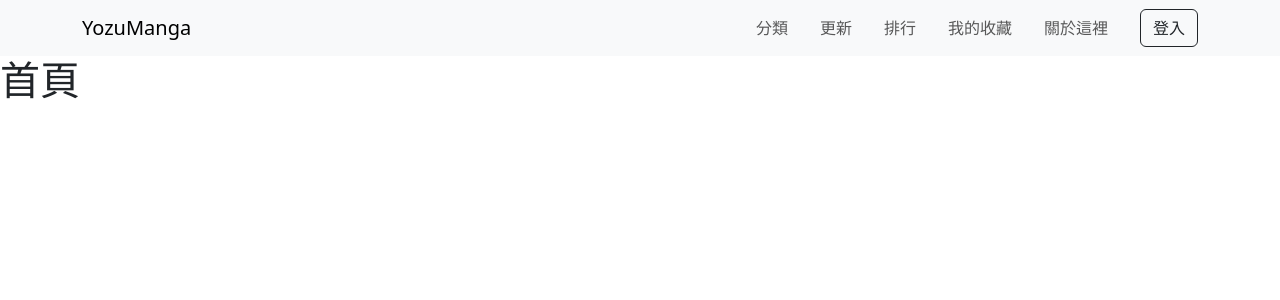
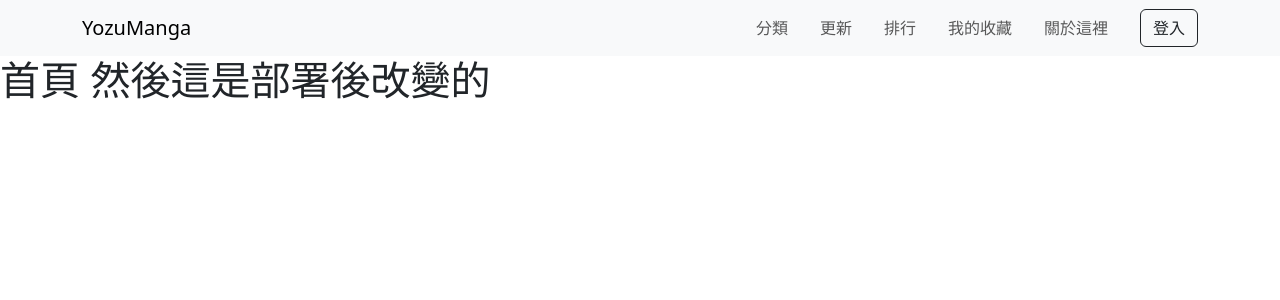
Before and after one commit to yozuwork/YozuManga, a Vue app: page / in a window 1280 px wide. Shown: the top 300 px of the page. Built offline with nearby package versions, Linux system fonts and the light colour scheme; no server answers.

Commit message:
提交更改

```diff
--- a/package.json
+++ b/package.json
@@ -6,6 +6,7 @@
   "scripts": {
     "dev": "vite",
     "build": "vite build",
+    "deploy": "npm run build && git checkout gh-pages && cp -r dist/* . && git add . && git commit -m '更新部署' && git push origin gh-pages && git checkout main",
     "preview": "vite preview",
     "lint": "eslint . --fix",
     "format": "prettier --write src/"
--- a/src/views/HomeView.vue
+++ b/src/views/HomeView.vue
@@ -3,5 +3,5 @@
 </script>
 
 <template>
-  <h1>首頁</h1>
+  <h1>首頁 然後這是部署後改變的</h1>
 </template>
```
Also changed, not shown: 13 other files (tests, documents, lock files or other folders).
